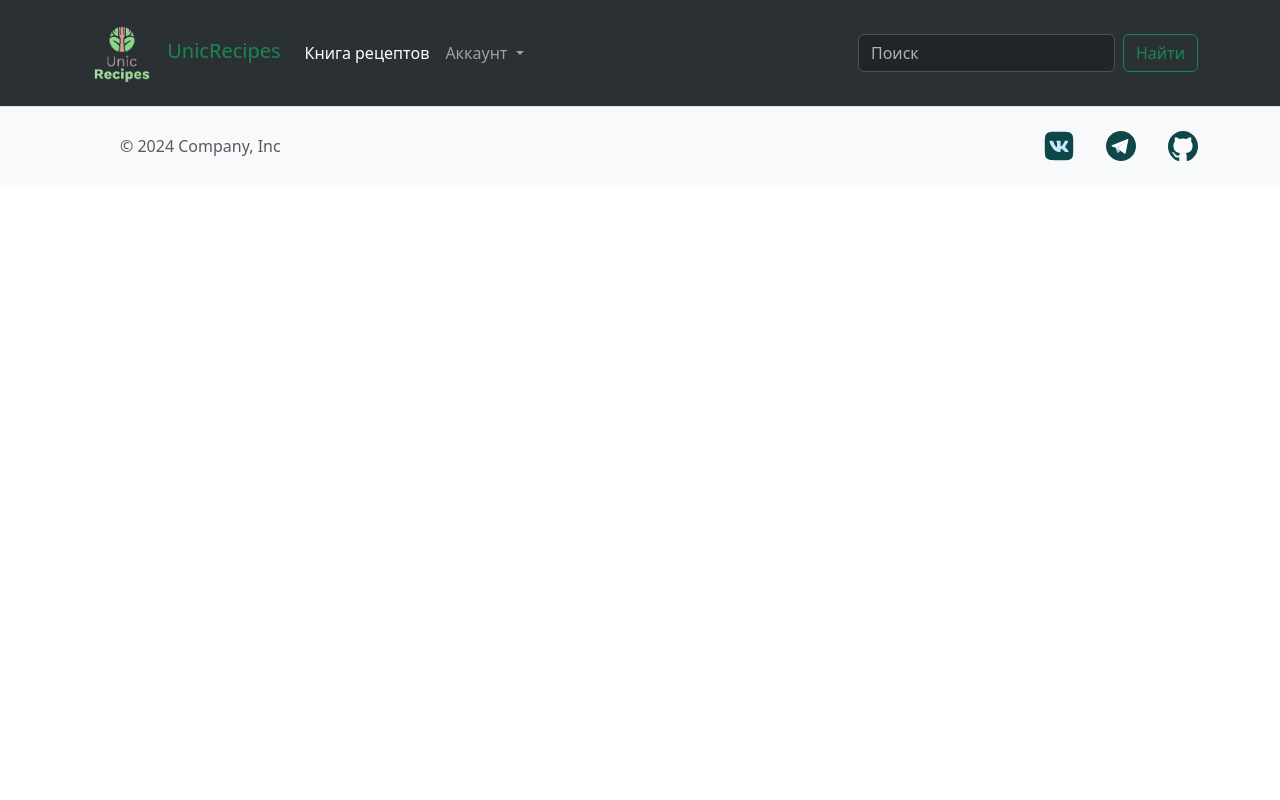
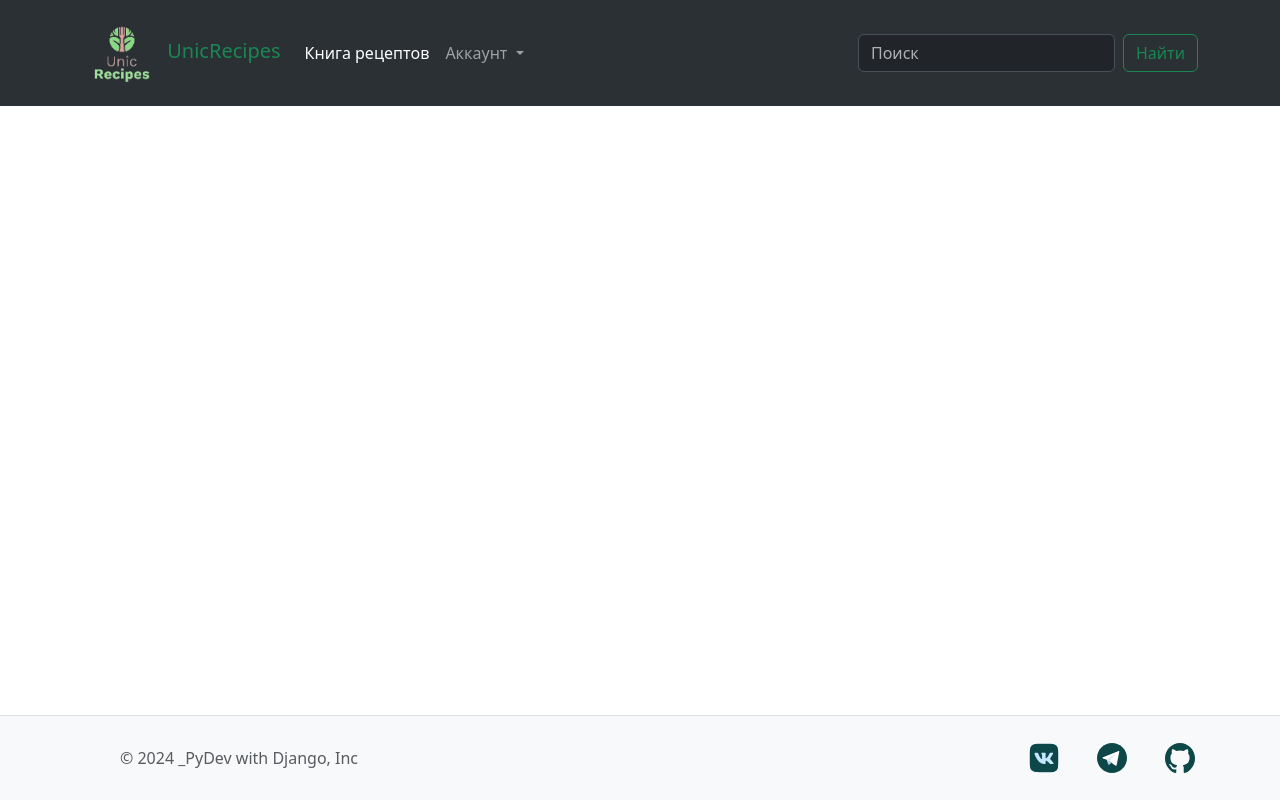
Before and after one commit to wahek/RecipeBook, a Django app: template templates/index.html in a window 1280 px wide. Run offline with Django 3.2, Linux system fonts and the light colour scheme; the template is opened without the code that fills it: most values are stand-ins (such as "Sample title", 1, 10 or a date in 2020); some libraries are stand-ins or nearby versions.

Commit message:
base index html done

```diff
--- /dev/null
+++ b/static/styles/style.css
@@ -0,0 +1,13 @@
+.my-icons {
+    margin: 0;
+    padding: 2px;
+    border: #f8f9fa 1px solid;
+    border-radius: 10px;
+    transition: 0.3s;
+}
+
+.my-icons:hover {
+    border: #343a40  1px solid;
+    transition: 0.3s;
+    background: #d2d2d2;
+}
--- a/templates/index.html
+++ b/templates/index.html
@@ -2,10 +2,10 @@
 <html lang="en">
 <head>
     <meta charset="UTF-8">
-    <title>Title</title>
+    <title>{{ title }}</title>
     {% load static %}
     <link href="{% static 'bootstrap/css/bootstrap.min.css' %}" rel="stylesheet">
-    <script src="{% static 'bootstrap/js/bootstrap.bundle.min.js' %}"></script>
+    <link href="{% static 'styles/style.css' %}" rel="stylesheet">
 </head>
 <body>
 <nav class="navbar navbar-expand-lg bg-body-tertiary " data-bs-theme="dark">
@@ -32,7 +32,7 @@
                         </a>
                         <ul class="dropdown-menu">
                             <li><a class="dropdown-item" href="#">Профиль</a></li>
-                            <li><a class="dropdown-item" href="#">Регистрация</a></li>
+                            <li><a class="dropdown-item" href="#">Сменить пользователя</a></li>
                             <li>
                                 <hr class="dropdown-divider">
                             </li>
@@ -64,7 +64,7 @@
     </div>
 </nav>
 
-<footer class="border-top bg-light">
+<footer class="border-top bg-light fixed-bottom">
     <div class="d-flex flex-wrap justify-content-between align-items-center py-4 container-lg">
         <div class="col-md-4 d-flex align-items-center">
             <a href="/" class="mb-3 me-2 mb-md-0 text-body-secondary text-decoration-none lh-1">
@@ -72,24 +72,23 @@
                     <use xlink:href="#bootstrap"></use>
                 </svg>
             </a>
-            <span class="mb-3 mb-md-0 text-body-secondary">© 2024 Company, Inc</span>
+            <span class="mb-3 mb-md-0 text-body-secondary">© 2024 _PyDev with Django, Inc</span>
         </div>
         <div class="d-flex mb-0">
             <ul class="nav gap-3">
                 <li class="ms-3"><a class="text-body-secondary" href="#">
-                    <img src="../static/images/icon/vk-1-logo-svgrepo-com.svg"></img>
+                    <img class="my-icons" src="../static/images/icon/vk-1-logo-svgrepo-com.svg"></img>
                 </a></li>
                 <li class="ms-3"><a class="text-body-secondary" href="#">
-                    <img src="../static/images/icon/telegram-svgrepo-com.svg"></img>
+                    <img class="my-icons" src="../static/images/icon/telegram-svgrepo-com.svg"></img>
                 </a></li>
                 <li class="ms-3"><a class="text-body-secondary" href="#">
-                    <img src="../static/images/icon/github-142-svgrepo-com.svg"></img>
+                    <img class="my-icons" src="../static/images/icon/github-142-svgrepo-com.svg"></img>
                 </a></li>
             </ul>
         </div>
     </div>
-    </div>
-
 </footer>
+<script src="{% static 'bootstrap/js/bootstrap.bundle.min.js' %}"></script>
 </body>
 </html>
```
Also changed, not shown: main/views_users.py (+12 -28 lines).
